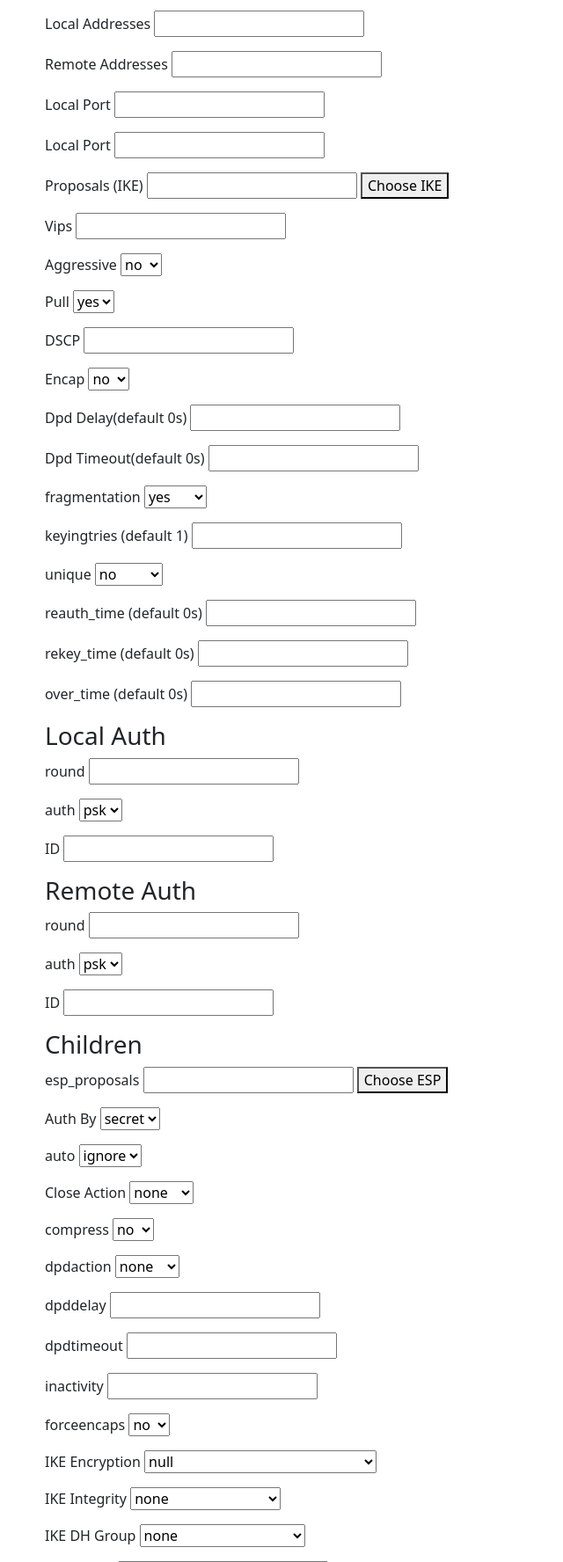
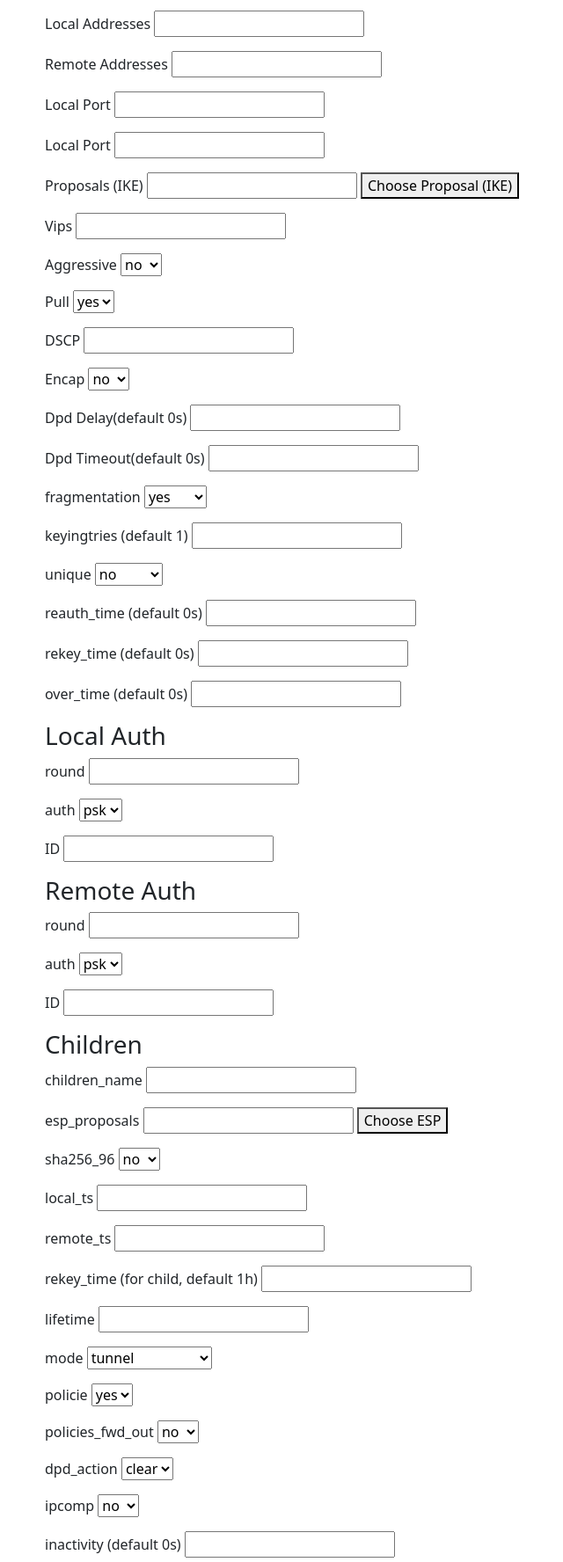
Before and after one commit to CaturBS/vicimonitor, a Flask app: page /create_connection in a window 1280 px wide. Shown: the part 146-1922 px from the top of the page at 88% size, without its empty margins (31-671 px from the left). Run offline with Flask 3, Linux system fonts and the light colour scheme.

Commit message:
create connection

```diff
--- a/main.py
+++ b/main.py
@@ -15,9 +15,9 @@ class ViciSess:
     vicisession = None
     @staticmethod
     def get_sesssion():
-        # if ViciSess.vicisession is None:
-        ViciSess.vicisession = vici.Session()
-        return ViciSess.vicisession
+        if ViciSess.vicisession is None:
+            ViciSess.vicisession = vici.Session()
+            return ViciSess.vicisession
 
 @app.route('/')
 def index():
@@ -39,7 +39,117 @@ def create_encyrpt_form(idx):
 def connection_form():
     form = ConnectionForm()
     if request.method == 'POST' and form.validate():
-        form.name
+        new_conn_params = OrderedDict()
+        the_conn = OrderedDict()
+        new_conn_params[form.name] = the_conn
+        the_conn['version'] = int(form.version)
+        the_conn['local_addrs'] = form.local_addrs
+        the_conn['remote_addrs'] = form.remote_addrs
+        the_conn['local_port'] = form.local_port
+        the_conn['remote_port'] = form.remote_port
+        the_conn['proposals'] = form.proposals
+        the_conn['vips'] = form.vips
+        the_conn['aggressive'] = form.aggressive
+        the_conn['pull'] = form.pull
+        if bool(form.dscp and form.dscp.strip()):
+            the_conn['dscp'] = form.dscp
+        the_conn['encap'] = form.encap
+        if bool(form.dpd_delay and form.dpd_delay.strip()):
+            the_conn['dpd_delay'] = form.dpd_delay
+        if bool(form.dpd_timeout and form.dpd_timeout.strip()):
+            the_conn['dpd_timeout'] = form.dpd_timeout
+        the_conn['fragmentation'] = form.fragmentation
+        if bool(form.keyingtries and form.keyingtries.strip()):
+            the_conn['keyingtries'] = form.keyingtries
+        the_conn['unique'] = form.unique
+        if bool(form.reauth_time and form.reauth_time.strip()):
+            the_conn['reauth_time'] = form.reauth_time
+        if bool(form.rekey_time and form.rekey_time.strip()):
+            the_conn['rekey_time'] = form.rekey_time
+
+        #local
+        local_params = OrderedDict()
+        the_conn['local'] = local_params
+
+        if bool(form.local_round and form.local_round.strip()):
+            local_params['local_round'] = int(form.local_round)
+        local_params['auth'] = form.local_auth
+        local_params['id'] = form.local_id
+
+        #remote
+        remote_params = OrderedDict()
+        the_conn['remote'] = remote_params
+        if bool(form.remote_round and form.remote_round.strip()):
+            remote_params['remote_round'] = int(form.remote_round)
+        remote_params['auth'] = form.remote_auth
+        remote_params['id'] = form.remote_id
+
+
+        #remote
+        children_params = OrderedDict()
+        the_conn['children'] = children_params
+
+        the_child_param = OrderedDict()
+        children_params[form.children_name] = the_child_param
+        the_child_param['esp_proposals'] = form.esp_proposals
+        the_child_param['sha256_96'] = form.sha256_96
+        the_child_param['local_ts'] = form.local_ts
+        the_child_param['remote_ts'] = form.remote_ts
+        if bool(form.child_rekey_time and form.child_rekey_time.strip()):
+            the_child_param['rekey_time'] = form.child_rekey_time
+        if bool(form.child_lifetime and form.child_lifetime.strip()):
+            the_child_param['lifetime'] = form.child_lifetime
+        the_child_param['mode'] = form.child_mode
+        the_child_param['policies'] = form.child_policies
+        the_child_param['policies_fwd_out'] = form.child_policies_fwd_out
+        the_child_param['dpd_action'] = form.dpd_action
+        the_child_param['ipcomp'] = form.ipcomp
+        if bool(form.child_inactivity and form.child_inactivity.strip()):
+            the_child_param['inactivity'] = form.child_inactivity
+        if bool(form.child_reqid and form.child_reqid.strip()):
+            the_child_param['reqid'] = form.child_reqid
+        if bool(form.child_priority and form.child_priority.strip()):
+            the_child_param['priority'] = form.child_priority
+        if bool(form.child_interface and form.child_interface.strip()):
+            the_child_param['interface'] = form.child_interface
+        if bool(form.mark_in and form.mark_in.strip()):
+            the_child_param['mark_in'] = form.mark_in
+        if bool(form.mark_in_sa and form.mark_in_sa.strip()):
+            the_child_param['mark_in_sa'] = form.mark_in_sa
+        if bool(form.mark_out and form.mark_out.strip()):
+            the_child_param['mark_out'] = form.mark_out
+        if bool(form.set_mark_in and form.set_mark_in.strip()):
+            the_child_param['set_mark_in'] = form.set_mark_in
+        if bool(form.set_mark_out and form.set_mark_out.strip()):
+            the_child_param['set_mark_out'] = form.set_mark_out
+        if bool(form.if_id_in and form.if_id_in.strip()):
+            the_child_param['if_id_in'] = form.if_id_in
+        if bool(form.if_id_out and form.if_id_out.strip()):
+            the_child_param['if_id_out'] = form.if_id_out
+        if bool(form.child_label and form.child_label.strip()):
+            the_child_param['label'] = form.child_label
+        if bool(form.label_mode and form.label_mode.strip()):
+            the_child_param['label_mode'] = form.label_mode
+        if bool(form.tfc_padding and form.tfc_padding.strip()):
+            the_child_param['tfc_padding'] = form.tfc_padding
+        if bool(form.replay_window and form.replay_window.strip()):
+            the_child_param['replay_window'] = form.replay_window
+        the_child_param['hw_offload'] = form.hw_offload
+        the_child_param['copy_df'] = form.copy_df
+        the_child_param['copy_ecn'] = form.copy_ecn
+        the_child_param['copy_dscp'] = form.copy_dscp
+        the_child_param['start_action'] = form.start_action
+        the_child_param['close_action'] = form.close_action
+        sess = ViciSess.get_sesssion()
+        sess.load_conn(new_conn_params)
+
+        conns_found = []
+        for conn in sess.list_conns():
+            conns_found.append(conn)
+        # return conns_found
+        return render_template('index.html', conns=conns_found, fail="no")
+
+
     else:
         return render_template("create_connection.html", form=form)
 
--- a/templates/create_connection.html
+++ b/templates/create_connection.html
@@ -1,15 +1,52 @@
 {% extends 'layout.html' %}
 {% block head %}
 <script>
+        function setButtonInputEncrypt(btnId,modalId,modalBodyId,createFormId,progressId,inputid){
+            document.getElementById(btnId).addEventListener('click',
+                function(event){
+                    event.preventDefault();
+                    var myModalEl = document.querySelector('#'+modalId);
+                    var modal = bootstrap.Modal.getOrCreateInstance(myModalEl); // Returns a Bootstrap modal instance
+                    modal.show();
 
+                    $.ajax({
+                      url: "{{ 'create_encyrpt/' }}"+createFormId,
+                      context: document.body
+                    }).done(function(data) {
+                      $( '#'+modalBodyId ).html(data);
+                      $('#'+createFormId).submit(function(e){
+                        e.preventDefault();
+                        serialized = $(this).serializeArray();
+                        var data = {};
+                        for(s in serialized){
+                            data[serialized[s]['name']] = serialized[s]['value']
+                        }
+                        text = "";
+                        if (data.encryption.trim() != "null") {
+                            text += data.encryption.replace(/\s.*$/g,"").trim();
+                            if (data.integrity.trim() != "none") {
+                                text += "-" + data.integrity.replace(/\s.*$/g,"").trim();
+                                if (data.dh_group.trim() != "none") {
+                                    text += "-" + data.dh_group.replace(/\s.*$/g,"").trim();
+                                }
+                            }
+                        }
+                        $("#"+progressId).remove();
+                        $("#"+inputid).val(text);
+                        modal.hide();
+                      });
+                    });
+                }
+            );
+        }
         $(document).ready(function () {
+            setButtonInputEncrypt("createIkeButton","ikemodal","ikemodalBody","ikeForm","ikeProgress","proposals");
             document.getElementById('createEspButton').addEventListener('click',
                 function(event) {
                     event.preventDefault();
                     var myModalEl = document.querySelector('#espmodal');
                     var modal = bootstrap.Modal.getOrCreateInstance(myModalEl); // Returns a Bootstrap modal instance
                     modal.show();
-
 
                     $.ajax({
                       url: "{{ 'create_encyrpt/espForm' }}",
@@ -35,6 +72,7 @@
                         }
                         $("#espProgress").remove();
                         $("#esp_proposals").val(text);
+                        modal.hide();
                       });
                     });
                     // Handle the form data
@@ -56,7 +94,7 @@
                 <p>{{ form.local_port.label }} {{ form.local_port() }}</p>
                 <p>{{ form.remote_port.label }} {{ form.remote_port() }}</p>
                 <p>{{ form.proposals.label }} {{ form.proposals() }}
-                <button id="createIkeButton">Choose IKE</button>
+                <button id="createIkeButton">Choose Proposal (IKE)</button>
                 </p>
                 <p>{{ form.vips.label }} {{ form.vips() }}</p>
                 <p>{{ form.aggressive.label }} {{ form.aggressive() }}</p>
@@ -83,65 +121,63 @@
                 <p>{{ form.remote_id.label }} {{ form.remote_id() }}</p>
 
                 <h3>Children</h3>
+                <p>{{ form.children_name.label }} {{ form.children_name() }}</p>
                 <p>{{ form.esp_proposals.label }} {{ form.esp_proposals() }}
                 <button id="createEspButton">Choose ESP</button>
                 </p>
 
-
-
-                <p>{{ form.authby.label }} {{ form.authby() }}</p>
-                <p>{{ form.auto.label }} {{ form.auto() }}</p>
-                <p>{{ form.closeaction.label }} {{ form.closeaction() }}</p>
-                <p>{{ form.compress.label }} {{ form.compress() }}</p>
-                <p>{{ form.dpdaction.label }} {{ form.dpdaction() }}</p>
-                <p>{{ form.dpddelay.label }} {{ form.dpddelay() }}</p>
-                <p>{{ form.dpdtimeout.label }} {{ form.dpdtimeout() }}</p>
-                <p>{{ form.inactivity.label }} {{ form.inactivity() }}</p>
-                <p>{{ form.forceencaps.label }} {{ form.forceencaps() }}</p>
-                <p>{{ form.ike_encryption.label }} {{ form.ike_encryption() }}</p>
-                <p>{{ form.ike_integrity.label }} {{ form.ike_integrity() }}</p>
-                <p>{{ form.ike_dh_group.label }} {{ form.ike_dh_group() }}</p>
-                <p>{{ form.ikelifetime.label }} {{ form.ikelifetime() }}</p>
-                <p>{{ form.installpolicy.label }} {{ form.installpolicy() }}</p>
-                <p>{{ form.keyexchange.label }} {{ form.keyexchange() }}</p>
-                <p>{{ form.lifetime.label }} {{ form.lifetime() }}</p>
-                <p>{{ form.marginbytes.label }} {{ form.marginbytes() }}</p>
-                <p>{{ form.marginpackets.label }} {{ form.marginpackets() }}</p>
-                <p>{{ form.margintime.label }} {{ form.margintime() }}</p>
-                <p>{{ form.mark.label }} {{ form.mark() }}</p>
+                <p>{{ form.sha256_96.label }} {{ form.sha256_96() }}</p>
+                <p>{{ form.local_ts.label }} {{ form.local_ts() }}</p>
+                <p>{{ form.remote_ts.label }} {{ form.remote_ts() }}</p>
+                <p>{{ form.child_rekey_time.label }} {{ form.child_rekey_time() }}</p>
+                <p>{{ form.child_lifetime.label }} {{ form.child_lifetime() }}</p>
+                <p>{{ form.child_mode.label }} {{ form.child_mode() }}</p>
+                <p>{{ form.child_policies.label }} {{ form.child_policies() }}</p>
+                <p>{{ form.child_policies_fwd_out.label }} {{ form.child_policies_fwd_out() }}</p>
+                <p>{{ form.dpd_action.label }} {{ form.dpd_action() }}</p>
+                <p>{{ form.ipcomp.label }} {{ form.ipcomp() }}</p>
+                <p>{{ form.child_inactivity.label }} {{ form.child_inactivity() }}</p>
+                <p>{{ form.child_reqid.label }} {{ form.child_reqid() }}</p>
+                <p>{{ form.child_priority.label }} {{ form.child_priority() }}</p>
+                <p>{{ form.child_interface.label }} {{ form.child_interface() }}</p>
                 <p>{{ form.mark_in.label }} {{ form.mark_in() }}</p>
+                <p>{{ form.mark_in_sa.label }} {{ form.mark_in_sa() }}</p>
                 <p>{{ form.mark_out.label }} {{ form.mark_out() }}</p>
-                <p>{{ form.modeconfig.label }} {{ form.modeconfig() }}</p>
-                <p>{{ form.reauth.label }} {{ form.reauth() }}</p>
-                <p>{{ form.rekey.label }} {{ form.rekey() }}</p>
-                <p>{{ form.rekeyfuzz.label }} {{ form.rekeyfuzz() }}</p>
+                <p>{{ form.set_mark_in.label }} {{ form.set_mark_in() }}</p>
+                <p>{{ form.set_mark_out.label }} {{ form.set_mark_out() }}</p>
+                <p>{{ form.if_id_in.label }} {{ form.if_id_in() }}</p>
+                <p>{{ form.if_id_out.label }} {{ form.if_id_out() }}</p>
+                <p>{{ form.child_label.label }} {{ form.child_label() }}</p>
+                <p>{{ form.label_mode.label }} {{ form.label_mode() }}</p>
+                <p>{{ form.tfc_padding.label }} {{ form.tfc_padding() }}</p>
                 <p>{{ form.replay_window.label }} {{ form.replay_window() }}</p>
-                <p>{{ form.reqid.label }} {{ form.reqid() }}</p>
-                <p>{{ form.sha256_96.label }} {{ form.sha256_96() }}</p>
-                <p>{{ form.tfc.label }} {{ form.tfc() }}</p>
-                <p>{{ form.type.label }} {{ form.type() }}</p>
-
-                <h3>left|right End Parameters</h3>
-                <p>{{ form.left.label }} {{ form.left() }}</p>
-                <p>{{ form.right.label }} {{ form.right() }}</p>
-                <p>{{ form.leftallowany.label }} {{ form.leftallowany() }}</p>
-                <p>{{ form.rightallowany.label }} {{ form.rightallowany() }}</p>
-                <p>{{ form.leftfirewall.label }} {{ form.leftfirewall() }}</p>
-                <p>{{ form.rightfirewall.label }} {{ form.rightfirewall() }}</p>
-                <p>{{ form.leftgroups.label }} {{ form.leftgroups() }}</p>
-                <p>{{ form.rightgroups.label }} {{ form.rightgroups() }}</p>
-                <p>{{ form.lefthostaccess.label }} {{ form.lefthostaccess() }}</p>
-                <p>{{ form.righthostaccess.label }} {{ form.righthostaccess() }}</p>
-                <p>{{ form.leftsourceip.label }} {{ form.leftsourceip() }}</p>
-                <p>{{ form.rightsourceip.label }} {{ form.rightsourceip() }}</p>
-                <p>{{ form.leftsubnet.label }} {{ form.leftsubnet() }}</p>
-                <p>{{ form.rightsubnet.label }} {{ form.rightsubnet() }}</p>
-                <p>{{ form.leftupdown.label }} {{ form.leftupdown() }}</p>
-                <p>{{ form.rightupdown.label }} {{ form.rightupdown() }}</p>
-
-
+                <p>{{ form.hw_offload.label }} {{ form.hw_offload() }}</p>
+                <p>{{ form.copy_df.label }} {{ form.copy_df() }}</p>
+                <p>{{ form.copy_ecn.label }} {{ form.copy_ecn() }}</p>
+                <p>{{ form.copy_dscp.label }} {{ form.copy_dscp() }}</p>
+                <p>{{ form.start_action.label }} {{ form.start_action() }}</p>
+                <p>{{ form.close_action.label }} {{ form.close_action() }}</p>
                 <p><input type="submit" value="Submit"></p>
             </form>
+        </div>
+    </div>
+
+    <div class="modal" id="ikemodal" tabindex="-1" role="dialog">
+      <div class="modal-dialog" role="document">
+        <div class="modal-content">
+          <div class="modal-header">
+            <h5 class="modal-title">Choose ESP</h5>
+            <button type="button" class="close" data-dismiss="modal" aria-label="Close">
+              <span aria-hidden="true">&times;</span>
+            </button>
+          </div>
+          <div class="modal-body" id="ikemodalBody" >
+
+            <div class="progress" id="ikeProgress">
+              <div class="progress-bar progress-bar-striped progress-bar-animated" role="progressbar" aria-valuenow="75" aria-valuemin="0" aria-valuemax="100" style="width: 75%"></div>
+            </div>
+          </div>
+        </div>
       </div>
     </div>
 
```
Also changed, not shown: connection_form.py (+39 -58 lines), 4 other files. Lines whose indentation alone changed are shown as unchanged.
